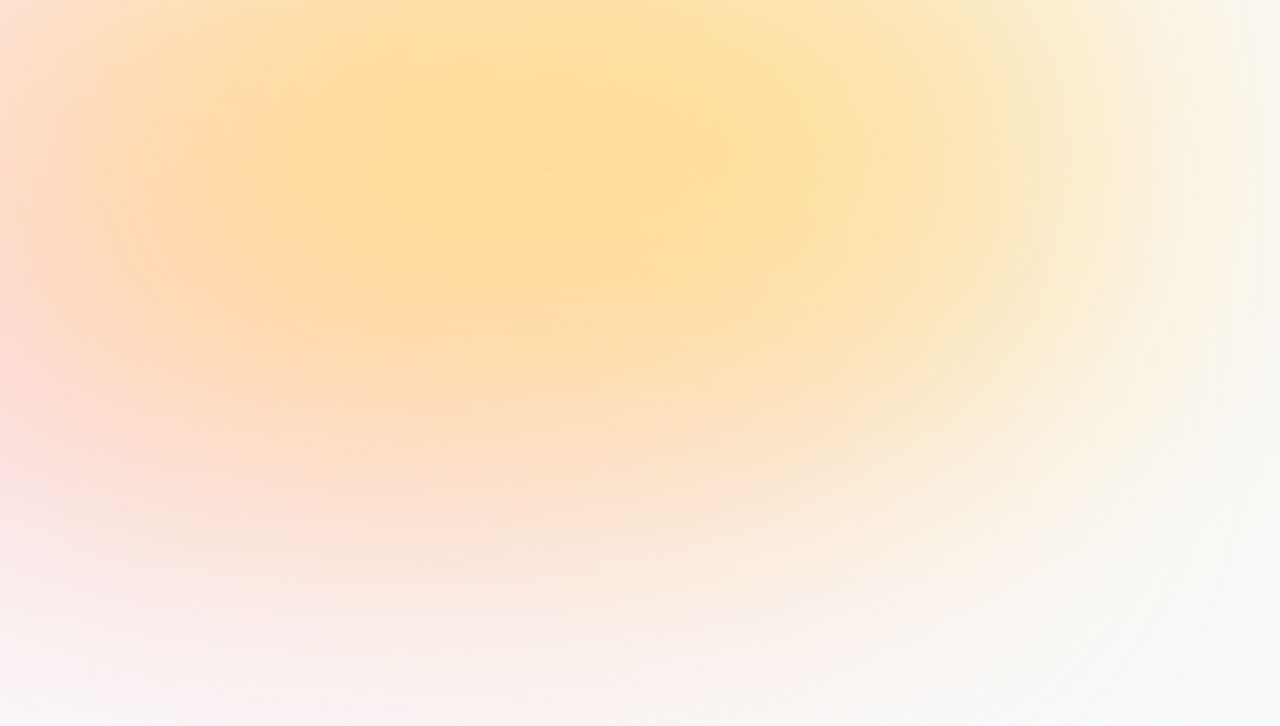
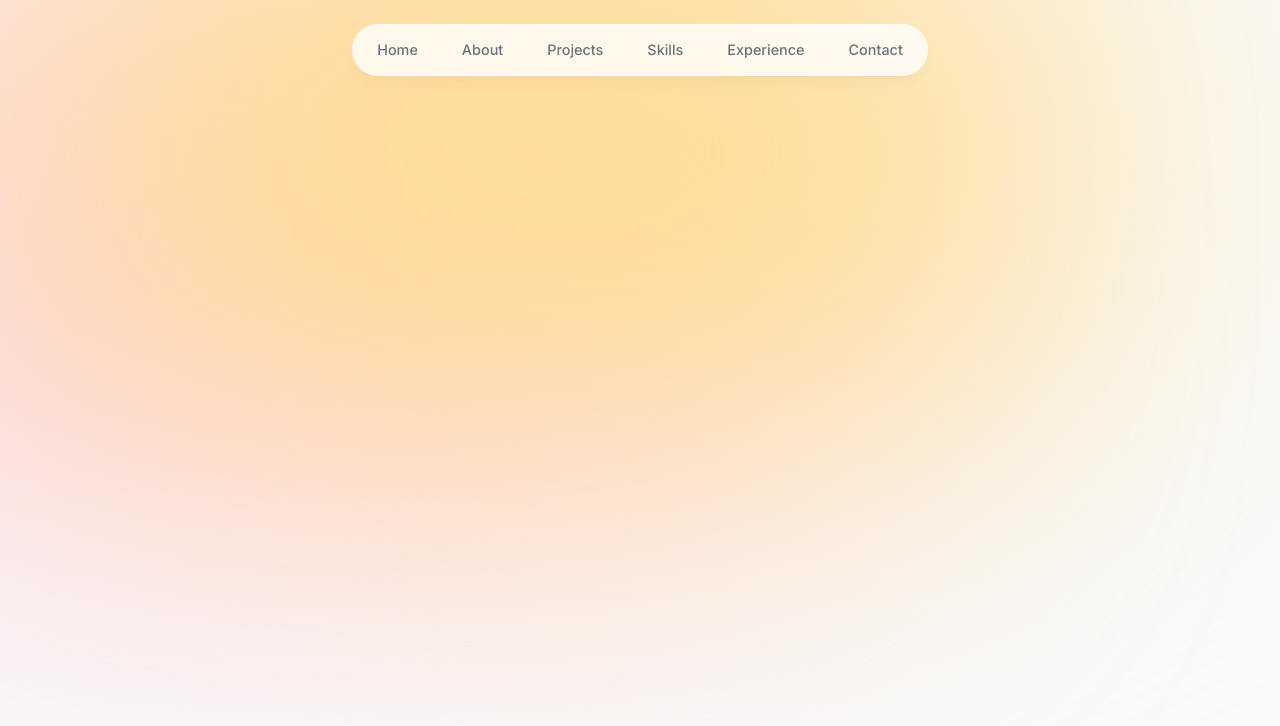
Before and after one commit to ayazhan8/nextjs-portfolio, a Next.js app: page / in a window 1280 px wide. Shown: the top 726 px of the page. Built offline with nearby package versions, Linux system fonts and the light colour scheme.

Commit message:
add: header

```diff
--- a/app/layout.tsx
+++ b/app/layout.tsx
@@ -1,6 +1,7 @@
 import type { Metadata } from "next";
 import { Inter } from "next/font/google";
 import "./globals.css";
+import Header from "@/components/header";
 
 const inter = Inter({ subsets: ["latin"] });
 
@@ -19,6 +20,7 @@
       <body className={`${inter.className} bg-gray-50 text-gray-950 relative`}>
         <div className="bg-[#FFDE86] absolute top-[-6rem] right-[11rem] h-[31.25rem] w-[31.25rem] rounded-full blur-[10rem] sm:w-[68.75rem]"></div>
         <div className="bg-[#FFC9E1] absolute top-[-1rem] -z-10 left-[-35rem] h-[31.25rem] w-[50rem] rounded-full blur-[10rem] sm:w-[68.75rem] md:left-[-33rem] lg:left-[-28rem] xl:left-[-15rem] 2xl:left-[-5rem]"></div>
+        <Header />
         {children}
       </body>
     </html>
--- /dev/null
+++ b/components/header.tsx
@@ -0,0 +1,37 @@
+"use client";
+
+import { motion } from 'framer-motion'
+import React from 'react'
+import { links } from '@/lib/data'
+import Link from 'next/link';
+
+export default function Header() {
+  return (
+    <header className='z-[999] relative'>
+        <motion.div className='fixed top-0 left-1/2 h-[4.5rem] w-full rounded-none border border-white border-opacity-40 bg-white bg-opacity-80 shadow-lg shadow-black/[0.03] backdrop-blur[0.5rem] sm:top-6 sm:h-[3.25rem] sm:w-[36rem] sm:rounded-full'
+            initial={{ y: -100, x: "-50%", opacity: 0 }}
+            animate={{ y: 0, x: "-50%", opacity: 1 }}
+        ></motion.div>
+
+        <nav className='flex fixed top-[0.15rem] left-1/2 h-12 -translate-x-1/2 py-2 sm:top-[1.7rem] sm:h-[initial] sm:py-0'>
+          <ul className='flex w-[22rem] flex-wrap items-center justify-center gap-y-1 text-[0.9rem] font-medium text-gray-500 sm:w-[initial] sm:flex-nowrap sm:gap-5'>
+            {links.map((link) => (
+              <motion.li
+                key={link.hash}
+                className='h-3/4 flex items-center justify-center'
+                initial={{ y: -100, opacity: 0 }}
+                animate={{ y: 0, opacity: 1 }}
+                >
+                <Link
+                  href={link.hash}
+                  className='flex w-full items-center justify-center px-3 py-3 hover:text-gray-950 transition'
+                  >
+                  {link.name}
+                </Link>
+              </motion.li>
+            ))}
+          </ul>
+        </nav>
+    </header>
+  )
+}
--- /dev/null
+++ b/lib/data.ts
@@ -0,0 +1,26 @@
+export const links = [
+  {
+    name: "Home",
+    hash: "#home",
+  },
+  {
+    name: "About",
+    hash: "#about",
+  },
+  {
+    name: "Projects",
+    hash: "#projects",
+  },
+  {
+    name: "Skills",
+    hash: "#skills",
+  },
+  {
+    name: "Experience",
+    hash: "#experience",
+  },
+  {
+    name: "Contact",
+    hash: "#contact",
+  },
+] as const;
--- a/package.json
+++ b/package.json
@@ -9,6 +9,7 @@
     "lint": "next lint"
   },
   "dependencies": {
+    "framer-motion": "^11.0.3",
     "next": "14.1.0",
     "react": "^18",
     "react-dom": "^18",
```
Also changed, not shown: 1 other file (tests, documents, lock files or other folders).
